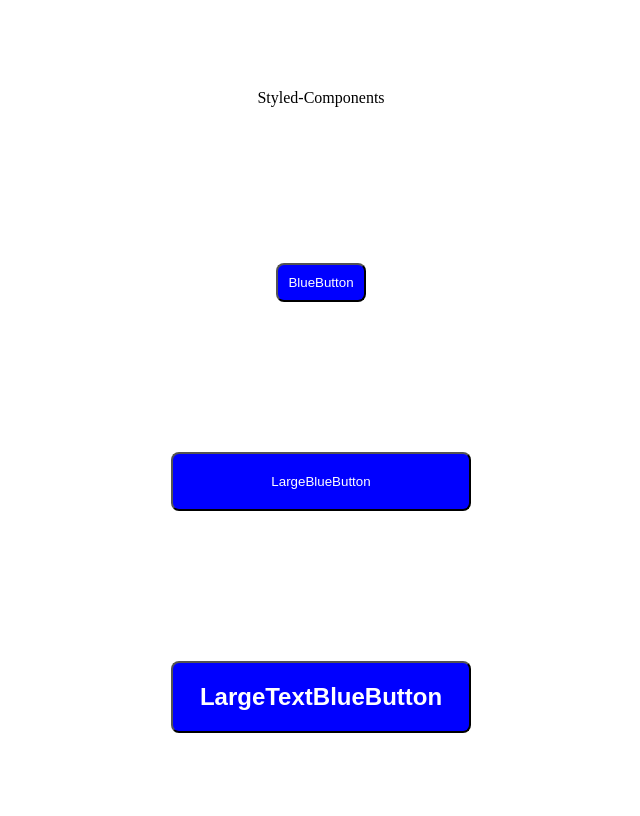
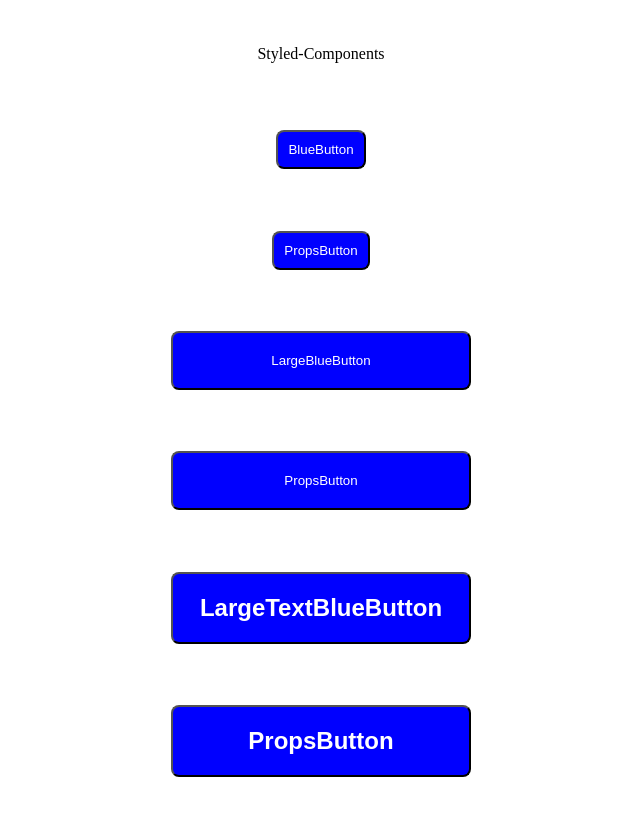
Before and after one commit to miloupark/OZ-ReactLog, a React (Vite) app: page / in a window 1280 px wide. Shown: the whole page, without its empty margins (327-967 px from the left). Built offline with nearby package versions, Linux system fonts and the light colour scheme.

Commit message:
feat(button): add prop-driven PropsButton

```diff
--- a/src/App.jsx
+++ b/src/App.jsx
@@ -5,13 +5,57 @@
     <>
       <Container>
         <p>Styled-Components</p>
+        {/* BlueButton */}
         <BlueButton>BlueButton</BlueButton>
+        <PropsButton
+          backgroundColor="blue"
+          textColor="white"
+          padding="10px"
+          radius="8px"
+          margin="10px"
+        >
+          PropsButton
+        </PropsButton>
+
+        {/* LargeBlueButton */}
         <LargeBlueButton>LargeBlueButton</LargeBlueButton>
+        <PropsButton
+          backgroundColor="blue"
+          textColor="white"
+          padding="20px"
+          radius="8px"
+          margin="10px"
+          width="300px"
+        >
+          PropsButton
+        </PropsButton>
+
+        {/* LargeTextBlueButton */}
         <LargeTextBlueButton>LargeTextBlueButton</LargeTextBlueButton>
+        <PropsButton
+          backgroundColor="blue"
+          textColor="white"
+          padding="20px"
+          radius="8px"
+          margin="10px"
+          width="300px"
+          fontSize="24px"
+          fontWeight="800"
+        >
+          PropsButton
+        </PropsButton>
       </Container>
     </>
   );
 }
+
+// container
+const Container = styled.div`
+  width: 100vw;
+  height: 100vh;
+  display: grid;
+  place-items: center;
+`;
 
 // button
 const BlueButton = styled.button`
@@ -33,12 +77,16 @@
   font-weight: 800;
 `;
 
-// container
-const Container = styled.div`
-  width: 100vw;
-  height: 100vh;
-  display: grid;
-  place-items: center;
+// props
+const PropsButton = styled.button`
+  width: ${(props) => props.width || "auto"};
+  font-size: ${(props) => props.fontSize || "auto"};
+  font-weight: ${(props) => props.fontWeight || 400};
+  background-color: ${(props) => props.backgroundColor || "white"};
+  color: ${(props) => props.textColor || "black"};
+  padding: ${(props) => props.padding || 0};
+  border-radius: ${(props) => props.radius || 0};
+  margin: ${(props) => props.margin || 0};
 `;
 
 export default App;
```
